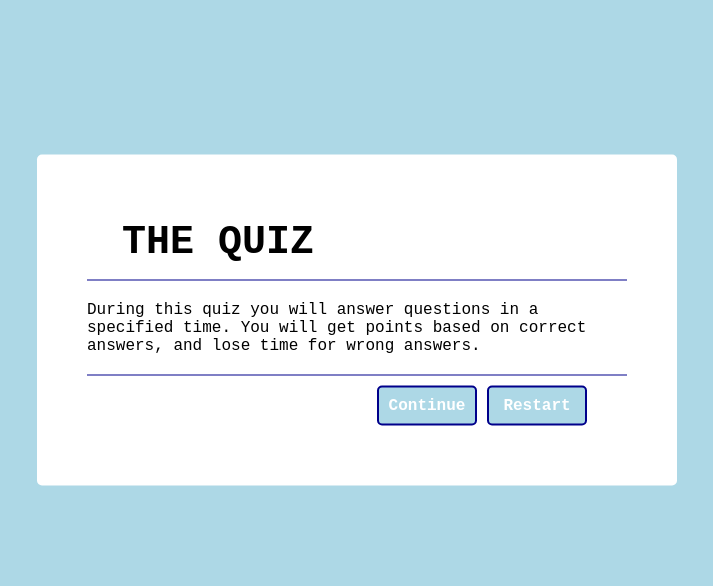
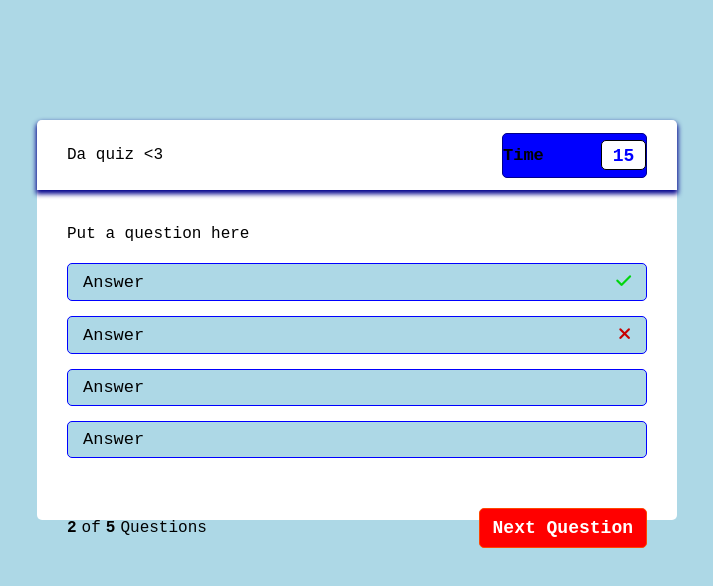
Before and after one commit to Celyph/pokemon-quiz, a plain HTML site: page index.html in a window 1280 px wide. Shown: the whole page, without its empty margins (283-996 px from the left). Drawn offline with Linux system fonts and the light colour scheme.

```diff
--- a/assets/style.css
+++ b/assets/style.css
@@ -17,7 +17,8 @@ body{
     background: lightblue;
 }
 
-.content{
+.start-box{
+    display: none;
     width: 50%;
     background: white;
     border-radius: 5px;
@@ -25,11 +26,107 @@ body{
     padding: 50px;
 }
 
+/*START QUIZ BOX*/
+.quiz-box{
+    width:50%;
+    height: 50%;
+    background: white;
+    border-radius: 5px;
+}
+
+.quiz-box header{
+    position: relative;
+    z-index: 99;
+    height: 70px;
+    padding: 0 30px;
+    background: white;
+    display: flex;
+    align-items: center;
+    justify-content: space-between;
+    border-radius: 5px 5px 0 0;
+    box-shadow: 0px 3px 5px 1px darkblue;
+}
+
+.quiz-box header title{
+    font-size: 20px;
+    font-weight: bold;
+
+}
+
+.quiz-box header .timer{
+    display: flex;
+    align-items: center;
+    justify-content: space-between;
+    width: 145px;
+    height: 45px;
+    background: blue;
+    border: 1px solid darkblue;
+    border-radius: 5px;
+    padding: 8 8px;
+}
+
+.quiz-box header .timer .timer-txt{
+    font-weight: bold;
+    font-size: 17px;
+    user-select: none;
+}
+
+.quiz-box header .timer .timer-time{
+    font-size: 18px;
+    font-weight: bold;
+    background: white;
+    height: 30px;
+    width: 45px;
+    color: blue;
+    text-align: center;
+    line-height: 30px;
+    border-radius: 5px;
+    border: 1px solid black;
+    user-select: none;
+}
+
+.quiz-box section{
+    padding: 35px 30px 20px 30px;
+    background: white;
+}
+
+.quiz-box section .que-text{
+    font-size: 25px;
+    font-weight: bold;
+}
+
+.quiz-box section .answer-list{
+    padding: 20px 0;
+    display: block;
+}
+
+section .answer-list .answer{
+    background: lightblue;
+    border: 1px solid blue;
+    border-radius: 5px;
+    padding: 8px 15px;
+    margin-bottom: 15px;
+    font-size: 17px;
+    display: flex;
+    align-items: center;
+    justify-content: space-between;
+    cursor: pointer;
+    transition: all 0.3s ease;
+}
+
+section .answer-list .answer:hover{
+    color: white;
+    background-color: #6495ED;
+    border-color: #6495ED;
+}
+/*END QUIZ BOX*/
+
 .info{
     margin: 20px auto;
 }
 
-.content .title{
+/*START START BOX*/
+.start-box .quiz-title{
     height: 60%;
     width: 100%;
     border-bottom: 1px solid darkblue;
@@ -39,7 +136,7 @@ body{
     font-weight: bold;
 }
 
-.content .buttons{
+.start-box .buttons{
     height: 60%;
     display: flex;
     margin: auto;
@@ -48,7 +145,7 @@ body{
     border-top: 1px solid darkblue;
 }
 
-.content .buttons button{
+.start-box .buttons button{
     margin: 0 5px;
     height: 40px;
     width: 100px;
@@ -60,10 +157,13 @@ body{
     font-weight: bold;
     cursor: pointer;
 }
+/*END START BOX*/
+
 
 /*BUTTONS*/
 .start-btn,
-.content{
+.start-box,
+.quiz-box{
     position: absolute;
     top: 40%;
     left: 50%;
@@ -104,3 +204,72 @@ body{
     background: pink;
     color: white;
 }
+
+section .answer-list .answer:last-child{
+    margin-bottom: 0px;
+}
+
+.answer-list .answer .icon{
+    height: 26px;
+    width: 26px;
+    border: 2px solid transparent;
+    border-radius: 50%;
+    text-align: center;
+    font-size: 13px;
+    line-height: 24px;
+    pointer-events: none;
+}
+
+.answer-list .answer .icon.tick{
+    border-color: red;
+    color: magenta;
+    background: green;
+}
+
+.answer-list .answer .icon.cross{
+    border-color: orangered;
+    color: yellow;
+    background: orange;
+}
+
+.quiz-box footer{
+    height: 60px;
+    width: 100%;
+    padding: 0 30px;
+    display: flex;
+    align-items: center;
+    justify-content: space-between;
+}
+
+.quiz-box footer .total-que span{
+    display: flex;
+    user-select: none;
+}
+
+.quiz-box footer .total-que span p{
+    font-weight: bold;
+    padding: 0 5px;
+}
+
+.quiz-box footer .total-que span p:first-child{
+    padding-left: 0px;
+}
+
+footer .next-btn{
+    height: 40px;
+    padding: 0 13px;
+    font-size: 18px;
+    font-weight: bold;
+    border: none;
+    outline: none;
+    color: white;
+    background-color: red;
+    border-radius: 5px;
+    border: 1px solid orangered;
+    cursor: pointer;
+    transition: all 0.3s ease;
+}
+
+footer .next-btn:hover{
+    background: orangered;
+}
--- a/index.html
+++ b/index.html
@@ -5,14 +5,15 @@
     <meta charset="UTF-8" />
     <link rel="stylesheet" href="./assets/style.css">
     <title>Quiz</title>
+    <script src="https://kit.fontawesome.com/cda8ad205f.js"></script>
 </head>
 
 <body>
 <div class="start-btn"><button>Start Quiz</button></div>
 
 <!--START info box-->
-<div class="content">
-    <div class="title">
+<div class="start-box">
+    <div class="quiz-title">
         <span>THE QUIZ</span>
     </div>
     <div class="info">
@@ -27,5 +28,41 @@
     </div>
 </div>
 
+<div class="quiz-box">
+    <header>
+        <div class="title">Da quiz <3</div>
+    <div class="timer">
+        <div class="timer-txt">Time</div>
+        <div class="timer-time">15</div>
+    </div>
+</header>
+<section>
+<div class="que text">
+    <span>Put a question here</span>
+</div>
+<div class="answer-list">
+<div class="answer"><span>Answer</span>
+    <div class="correct"><i class="fa-solid fa-check" style="color: #00d60e;"></i></div>
+</div>
+
+<div class="answer"><span>Answer</span>
+    <div class="wrong"><i class="fa-solid fa-xmark" style="color: #c70000"></i></div>
+</div>
+
+<div class="answer"><span>Answer</span></div>
+
+
+<div class="answer"><span>Answer</span></div>
+</div>
+</section>
+
+<footer>
+    <div class="total-que">
+        <span><p>2</p>of<p>5</p>Questions</span>
+    </div>
+    <button class="next-btn">Next Question</button>
+</footer>
+</div>
+
 </body>
 </html>
```
